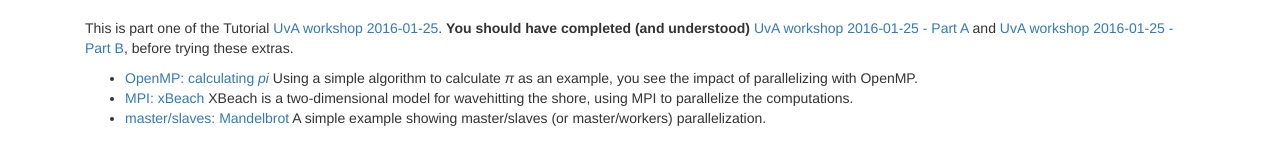
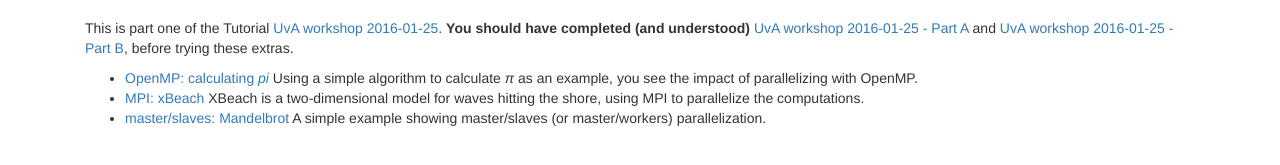
Before and after one commit to sara-nl/clouddocs, a Jekyll site: the page built from UvAworkshop-2016-01-25/UvAworkshop-2016-01-25-extras.markdown, in a window 1280 px wide. Shown: the part 245-410 px from the top of the page. Built offline with Jekyll 4.4.1, drawn with Linux system fonts in a browser that asks for light colours; nearby versions of some CDN libraries.

Commit message:
docs for UvA workshop 2016-01-25

```diff
--- a/UvAworkshop-2016-01-25/UvAworkshop-2016-01-25-extras.markdown
+++ b/UvAworkshop-2016-01-25/UvAworkshop-2016-01-25-extras.markdown
@@ -12,6 +12,6 @@ This is part one of the Tutorial [UvA workshop 2016-01-25](UvAworkshop-2016-01-2
 * [OpenMP: calculating _pi_](UvAworkshop-2016-01-25-OpenMP)
   Using a simple algorithm to calculate _&pi;_ as an example, you see the impact of parallelizing with OpenMP.
 * [MPI: xBeach](UvAworkshop-2016-01-25-xBeach)
-  XBeach is a two-dimensional model for wavehitting the shore, using MPI to parallelize the computations.
+  XBeach is a two-dimensional model for waves hitting the shore, using MPI to parallelize the computations.
 * [master/slaves: Mandelbrot](UvAworkshop-2016-01-25-Mandelbrot)
   A simple example showing master/slaves (or master/workers) parallelization.
```
